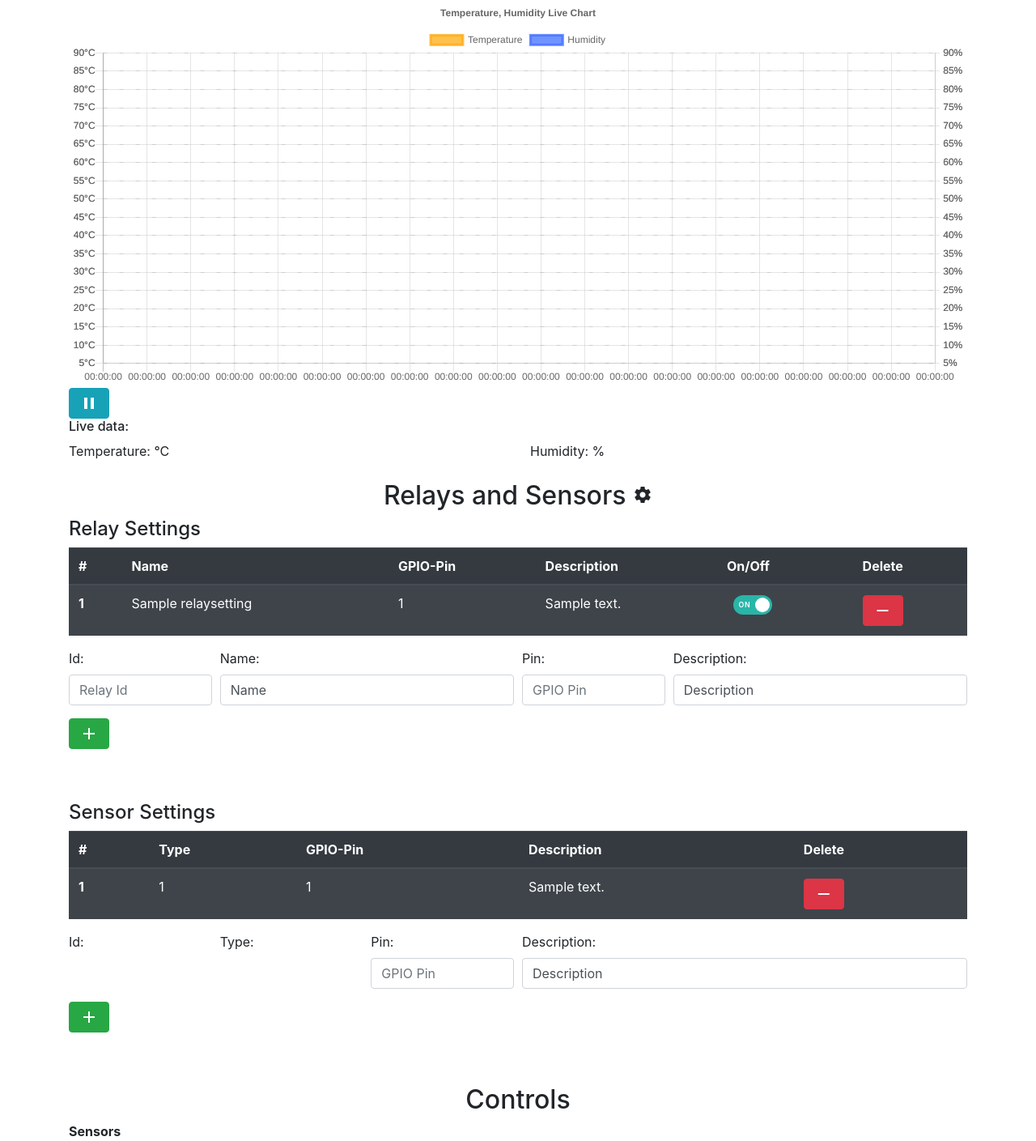
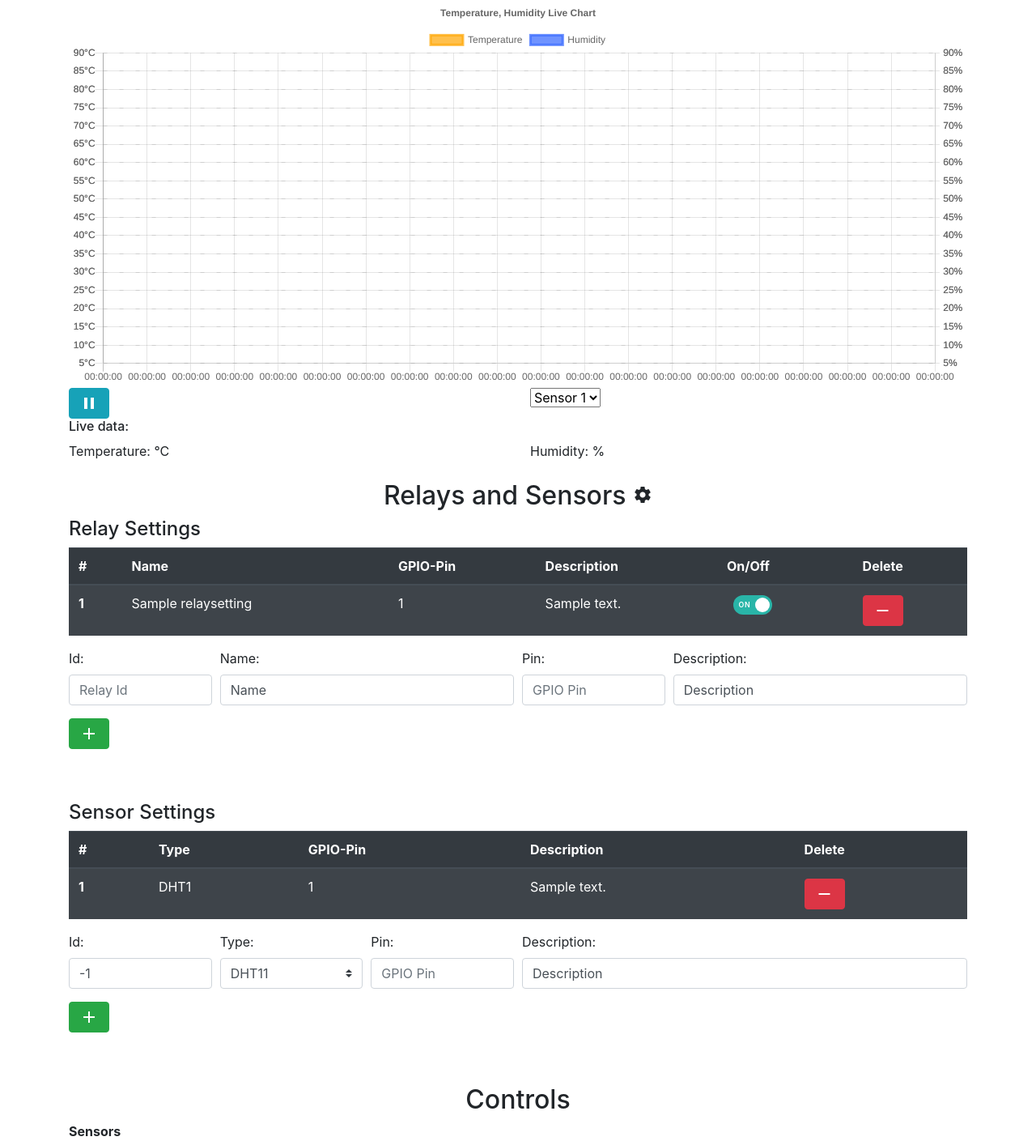
Before and after one commit to MhhhxX/plantcontrol, a Django app: template templates/home.html in a window 1280 px wide. Shown: the part 103-1512 px from the top of the page at 81% size. Run offline with Django 3.2, Linux system fonts and the light colour scheme; the template is opened without the code that fills it: values that come from a table or form of the project are taken from there, others are empty; tables that the repository leaves empty hold one stand-in row (values such as "Sample post"); parts of the project's set-up code (start-up, migrations or seed data) failed here and were passed over; some libraries are stand-ins or nearby versions.

Commit message:
select sensor for live chart

```diff
--- a/home/forms.py
+++ b/home/forms.py
@@ -16,12 +16,12 @@
 
 class SensorModelForm(ModelForm):
     class Meta:
-        CHOICES = ((11, 11), (22, 22))
+        CHOICES = ((11, 'DHT11'), (22, 'DHT22'))
         model = SensorSettings
         fields = ('sensor_id', 'type', 'GPIO_pin', 'description')
         widgets = {
             'sensor_id': NumberInput(attrs={'placeholder': 'Sensor Id', 'class': 'form-control'}),
-            'type': IntegerField(attrs={'placeholder': 'Sensor Type', 'class': 'custom-select'}, choices=CHOICES),
+            'type': Select(attrs={'placeholder': 'Sensor Type', 'class': 'custom-select'}, choices=CHOICES),
             'GPIO_pin': NumberInput(attrs={'placeholder': 'GPIO Pin', 'class': 'form-control'}),
             'description': TextInput(attrs={'placeholder': 'Description', 'class': 'form-control'})
         }
--- a/home/tasks.py
+++ b/home/tasks.py
@@ -30,7 +30,7 @@
         GPIO.output([pins['pump'], pins['fan']], 0)
 
 
-@db_periodic_task(crontab(minute='*/5'))
+@db_periodic_task(crontab(minute='*/10'))
 def hygro_temp_logging():
     data = sensor.read_all()
     for d in data:
--- a/static/js/live_chart.js
+++ b/static/js/live_chart.js
@@ -1,6 +1,7 @@
 const dataPrecision = 20;
 var pause = false;
 var myBar = null;
+var sensorId = 0;
 
 function initDataList() {
     var values = [];
@@ -100,7 +101,8 @@
         url: 'update_chart',
         dataType: "json",
         data: {
-           "update_chart": "True"
+            "update_chart": "True",
+            "sensor_id": sensorId
         }
         }).success(function (data) {
             myBar.data.labels.splice(0, 1);
@@ -131,6 +133,10 @@
             $(window).off('resize', orientationChange);
         };
         $(window).on('resize', orientationChange);
+    });
+
+    $("#sensor-select").on('change', function (e) {
+        sensorId = this.value;
     });
 
     var ctx = document.getElementById("chart").getContext("2d");
--- a/templates/home.html
+++ b/templates/home.html
@@ -16,7 +16,20 @@
         <canvas id="fixed-chart-axis-1" width="0"></canvas>
         <canvas id="fixed-chart-axis-2" width="0"></canvas>
     </div>
-    <button id="chart-pause" class="btn btn-info"><i class="material-icons">pause</i></button>
+    <div class="row">
+        <div class="col">
+            <button id="chart-pause" class="btn btn-info"><i class="material-icons">pause</i>
+            </button>
+        </div>
+        <div class="col">
+            <select id="sensor-select">
+                {% for s in sensor %}
+                    <option value="{{ s.sensor_id }}">Sensor {{ s.sensor_id }}</option>
+                {% endfor %}
+            </select>
+        </div>
+    </div>
+
     <h6>Live data:</h6>
     <div class="row">
         <div class="col">Temperature: <span id="temperature"></span>°C</div>
@@ -103,7 +116,7 @@
                 {% for s in sensor %}
                     <tr>
                         <th scope="row">{{ s.sensor_id }}</th>
-                        <td>{{ s.type }}</td>
+                        <td>DHT{{ s.type }}</td>
                         <td>{{ s.GPIO_pin }}</td>
                         <td>{{ s.description }}</td>
                         <td><button class="btn btn-danger btn-remove delete-sensor" type="button"><i class="material-icons">remove</i></button></td>
```
Also changed, not shown: home/sensor.py (+10 -3 lines), home/views.py (+7 -5 lines).
